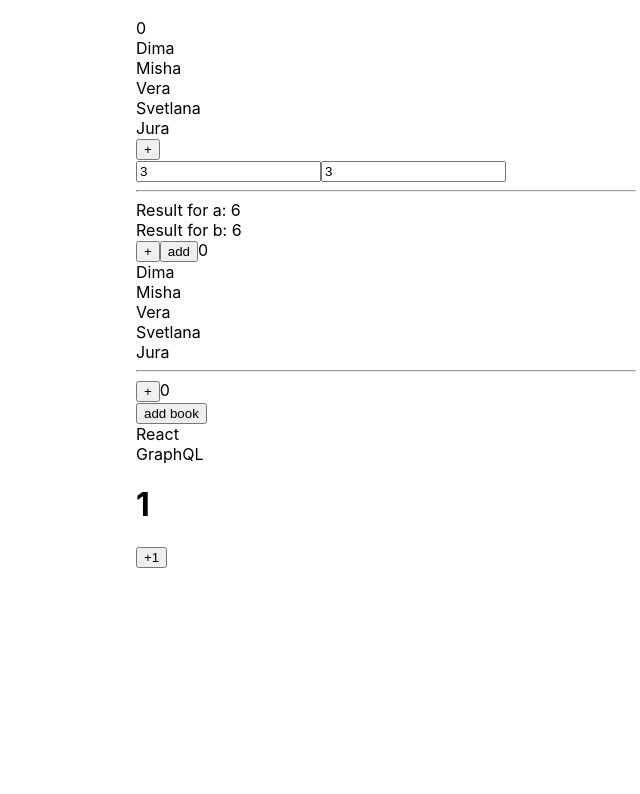
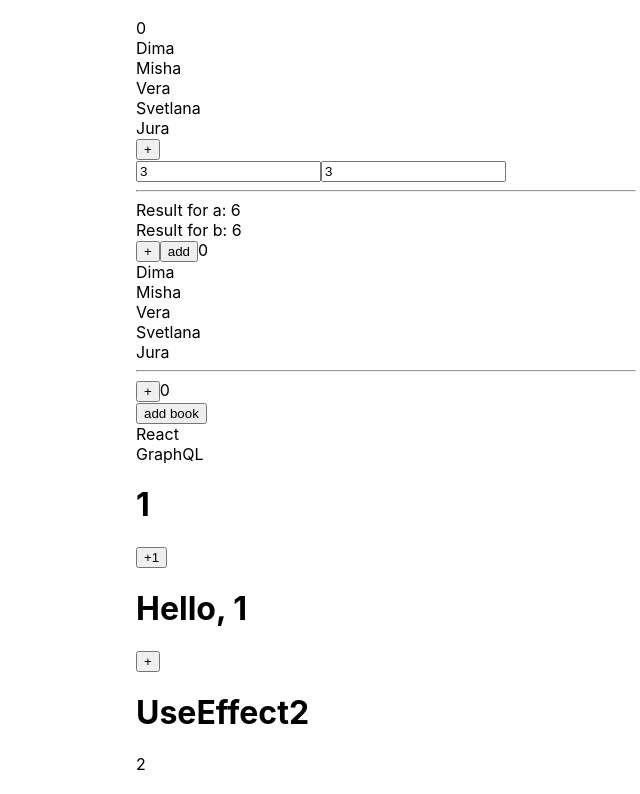
Before and after one commit to zanzipanziby/React-kabzda-kak-podrobno, a React (Create React App) app: page / in a window 1280 px wide. Shown: the part 720-1514 px from the top of the page, without its empty margins (254-894 px from the left). Before the commit the page ends 1308 px from the top, so only its background shows below. Built offline with nearby package versions, Linux system fonts and the light colour scheme.

Commit message:
useEffect

```diff
--- a/src/App.tsx
+++ b/src/App.tsx
@@ -19,7 +19,8 @@ import {NewMessagesCounter, Users} from "./components/ReactMemo/ReactMemo";
 import {Factorial} from "./components/UseMemo/UseMemo1";
 import {HelpForReactMemo} from "./components/UseMemo/UseMemo2";
 import {LikeUseCallback} from "./components/UseCallback/UseCallback";
-import UseState from "./components/useState/UseState";
+import {UseState} from "./components/useState/UseState";
+import {UseEffect, UseEffect2} from "./components/UseEffect/UseEffect";
 
 function App() {
 
@@ -117,6 +118,8 @@ function App() {
             <hr/>
             <LikeUseCallback/>
             <UseState/>
+            <UseEffect/>
+            <UseEffect2/>
         </div>
     );
 }
--- /dev/null
+++ b/src/components/UseEffect/UseEffect.tsx
@@ -0,0 +1,60 @@
+import React, {useEffect, useState} from 'react';
+
+
+export const UseEffect = () => {
+    const [counter, setCounter] = useState(1)
+    console.log('Component')
+
+    useEffect(
+        () => {
+            console.log('useEffect every render');
+            document.title = counter.toString()
+
+        },
+    )
+    useEffect(
+        () => {
+            console.log('useEffect only first render');
+            document.title = counter.toString()
+
+        }, []
+    )
+    useEffect(
+        () => {
+            console.log('useEffect only counter change');
+            document.title = counter.toString()
+
+        }, [counter]
+    )
+    return (
+        <div>
+            <h1>Hello, {counter}</h1>
+            <button onClick={() => setCounter(counter + 1)}>+</button>
+        </div>
+    );
+};
+
+export const UseEffect2 = () => {
+    // const [fake, setFake] = useState(1)
+    const [counter, setCounter] = useState(1)
+
+
+    useEffect(
+        ()=> {
+            setInterval(
+                ()=> {
+                   setCounter(counter + 1)
+                }, 1000
+            )
+        }, []
+    )
+
+
+
+    return (
+        <div>
+            <h1>UseEffect2</h1>
+            <span>{counter}</span>
+        </div>
+    )
+}
--- a/src/components/useState/UseState.tsx
+++ b/src/components/useState/UseState.tsx
@@ -1,6 +1,6 @@
 import React, {useState} from 'react';
 
-const UseState = () => {
+export const UseState = () => {
     function generateData() {
         return 1
     }
@@ -21,5 +21,3 @@ const UseState = () => {
         </div>
     );
 };
-
-export default UseState;
```
Also changed, not shown: src/components/Clock/Clock.tsx (added, +9 -0 lines).
